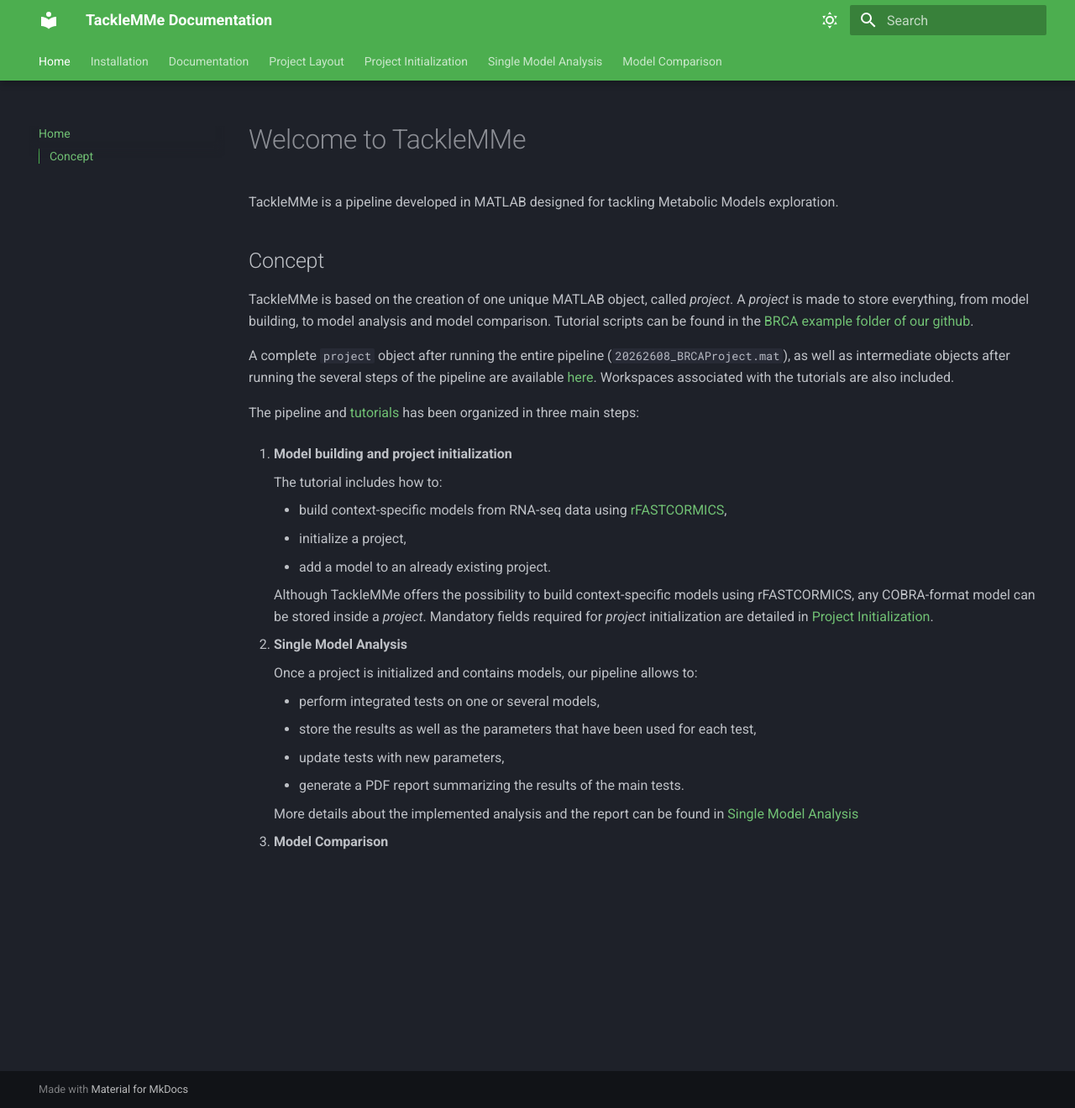
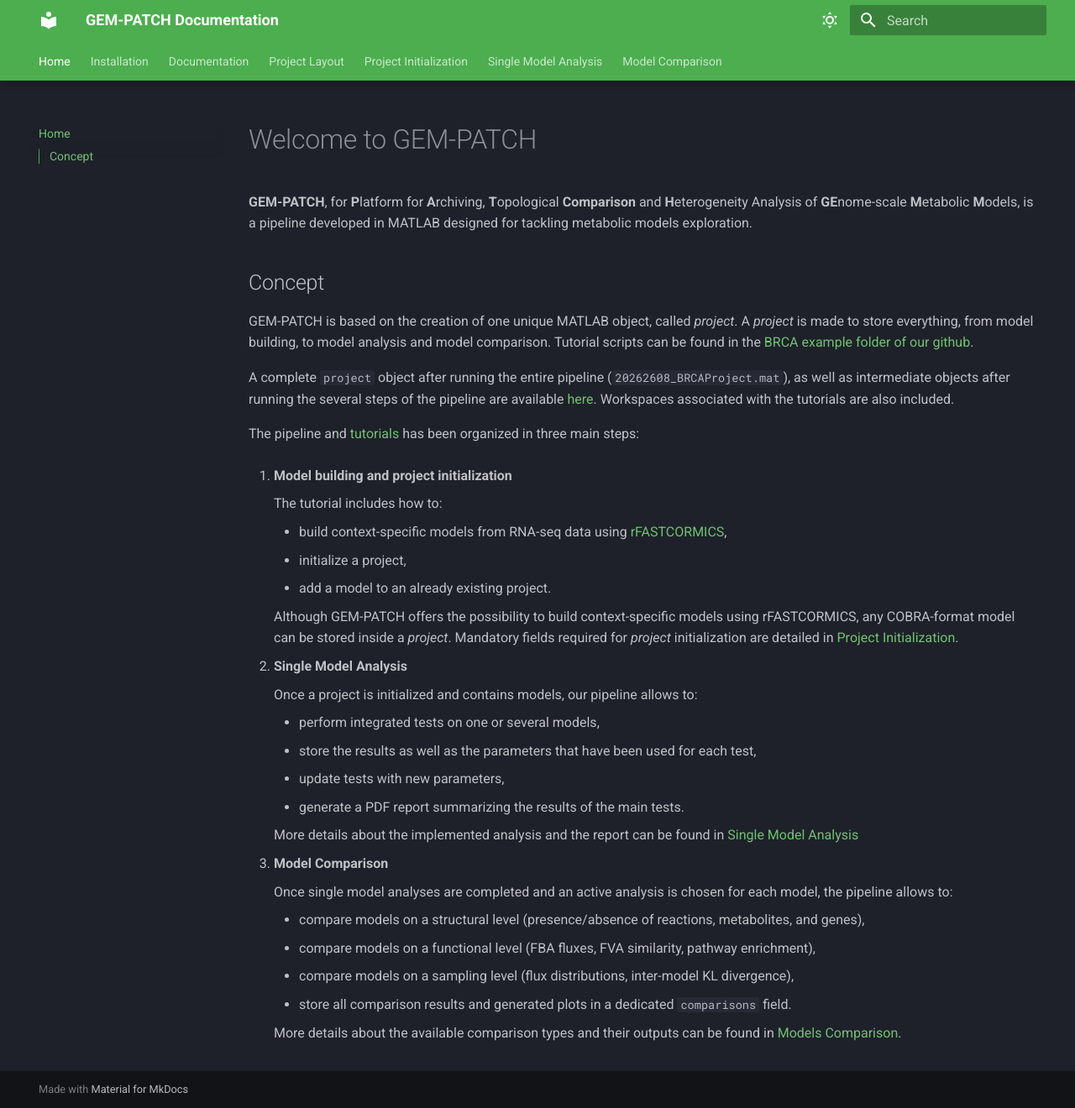
Before and after one commit to leoniethomas/fastcore_workflow, an MkDocs documentation site: the page built from docs/index.md, in a window 1280 px wide and 1320 px high. Shown: the whole window at 84% size. Built offline with MkDocs 1.6.1 and Material for MkDocs 9.7.7, drawn with Linux system fonts in a browser that asks for light colours.

Commit message:
complete doc and github README + update the name

```diff
--- a/docs/index.md
+++ b/docs/index.md
@@ -1,10 +1,10 @@
-# Welcome to TackleMMe
+# Welcome to GEM-PATCH
 
-TackleMMe is a pipeline developed in MATLAB designed for tackling Metabolic Models exploration.
+**GEM-PATCH**, for **P**latform for **A**rchiving, **T**opological **Comparison** and **H**eterogeneity Analysis of **GE**nome-scale **M**etabolic **M**odels, is a pipeline developed in MATLAB designed for tackling metabolic models exploration.
 
 ## Concept
 
-TackleMMe is based on the creation of one unique MATLAB object, called *project*. A *project* is made to store everything, from model building, to model analysis and model comparison.
+GEM-PATCH is based on the creation of one unique MATLAB object, called *project*. A *project* is made to store everything, from model building, to model analysis and model comparison.
 Tutorial scripts can be found in the [BRCA example folder of our github](https://github.com/sysbiolux/analysisPipelineLVT/tree/main/BRCAexample).
 
 A complete `project` object after running the entire pipeline (`20262608_BRCAProject.mat`), as well as intermediate objects after running the several steps of the pipeline are available [here](https://zenodo.org/records/22209352?preview=1&token=eyJhbGciOiJIUzUxMiJ9.eyJpZCI6IjIyYmUwNDIxLWM2ZWQtNDFlYi1iYmUwLTQ1Y2Q1ZWIxMGVkNyIsImRhdGEiOnt9LCJyYW5kb20iOiIwNDBiMDRiNTM2MzNjODdkYzdjODk0MjQ4ODQyNWM5NiJ9.AaGq3zPqrzxOAdq4AtCyCkYjNYpDWlzp_JkbtYQgpUU5hq-cHXDmPp_BqpGvtHbRVlkrOpXiiNAFa5dTaEjKYQ). Workspaces associated with the tutorials are also included.
@@ -19,7 +19,7 @@
     - initialize a project,
     - add a model to an already existing project.
 
-    Although TackleMMe offers the possibility to build context-specific models using rFASTCORMICS, any COBRA-format model can be stored inside a *project*. Mandatory fields required for *project* initialization are detailed in [Project Initialization](project_init.md).
+    Although GEM-PATCH offers the possibility to build context-specific models using rFASTCORMICS, any COBRA-format model can be stored inside a *project*. Mandatory fields required for *project* initialization are detailed in [Project Initialization](project_init.md).
 
 2. **Single Model Analysis**
 
@@ -33,3 +33,12 @@
     More details about the implemented analysis and the report can be found in [Single Model Analysis](single_model_analysis.md)
 
 3. **Model Comparison**
+
+    Once single model analyses are completed and an active analysis is chosen for each model, the pipeline allows to:
+
+    - compare models on a structural level (presence/absence of reactions, metabolites, and genes),
+    - compare models on a functional level (FBA fluxes, FVA similarity, pathway enrichment),
+    - compare models on a sampling level (flux distributions, inter-model KL divergence),
+    - store all comparison results and generated plots in a dedicated `comparisons` field.
+
+    More details about the available comparison types and their outputs can be found in [Models Comparison](model_comparison.md).
--- a/mkdocs.yml
+++ b/mkdocs.yml
@@ -1,4 +1,4 @@
-site_name: TackleMMe Documentation
+site_name: GEM-PATCH Documentation
 site_url: https://sysbiolux.github.io/analysisPipelineLVT/
 theme:
   name: material
```
Also changed, not shown: BRCAexample/README.md (+18 -3 lines), README.md (+1 -1 lines), docs/installation.md (+3 -3 lines), 1 other file.
